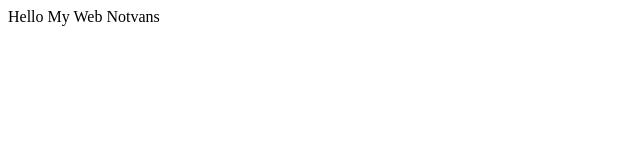
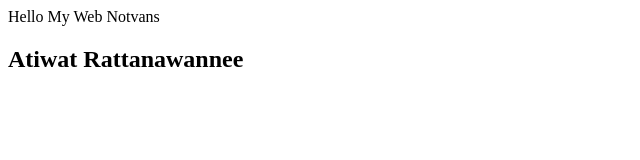
Before and after one commit to notvans/engineeer, a plain HTML site: page index.html in a window 1280 px wide. Shown: the whole page, without its empty margins (0-640 px from the left). Drawn offline with Linux system fonts and the light colour scheme.

Commit message:
Update index.html

```diff
--- a/index.html
+++ b/index.html
@@ -1,3 +1,5 @@
+
+
 <html>
     <head>
         <title>SI339 5705404005ายๆ</title>
@@ -6,3 +8,5 @@
              Hello My Web Notvans
     </body>
 </html>
+
+<h2>Atiwat Rattanawannee</h2>
```
